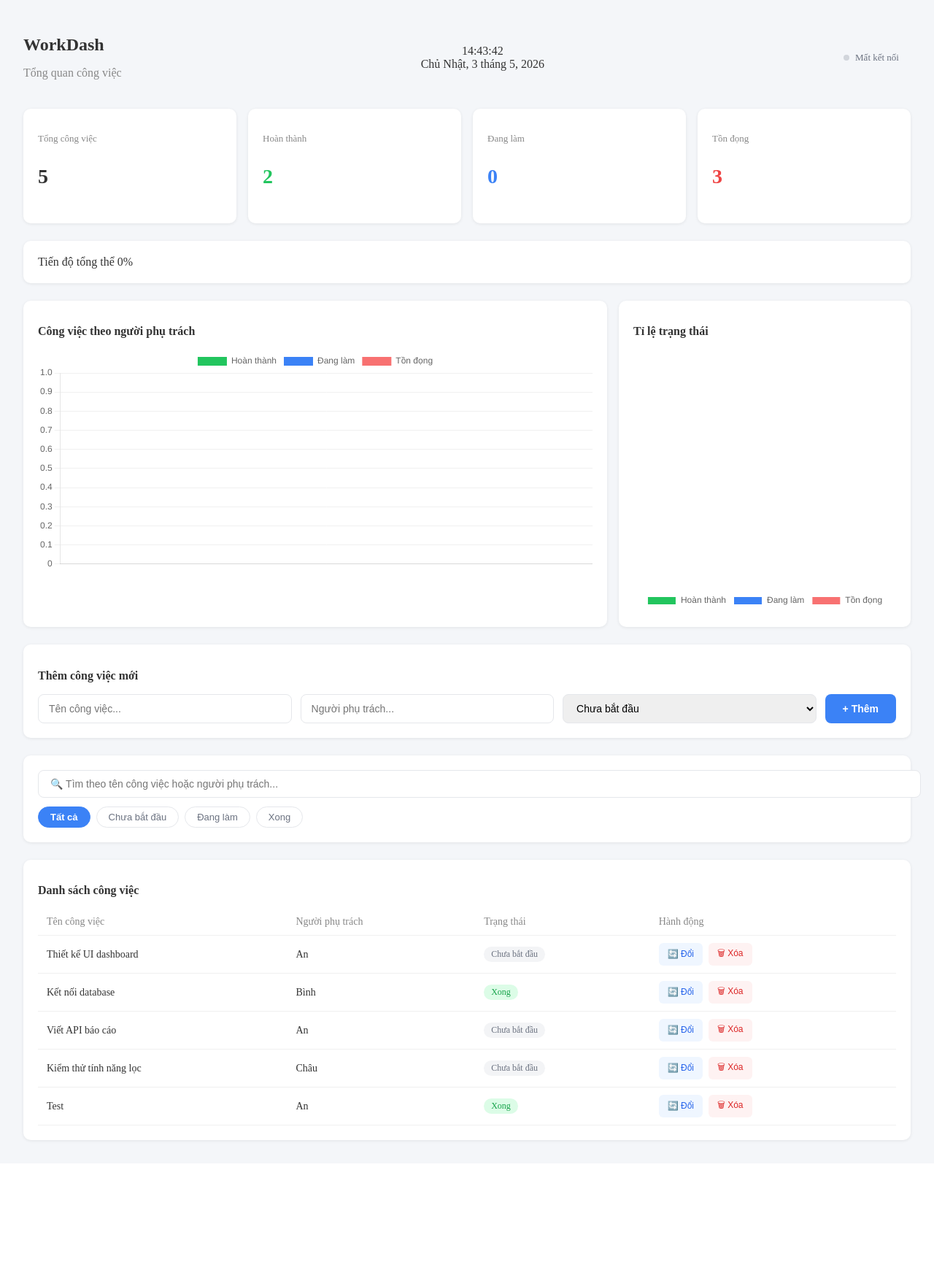
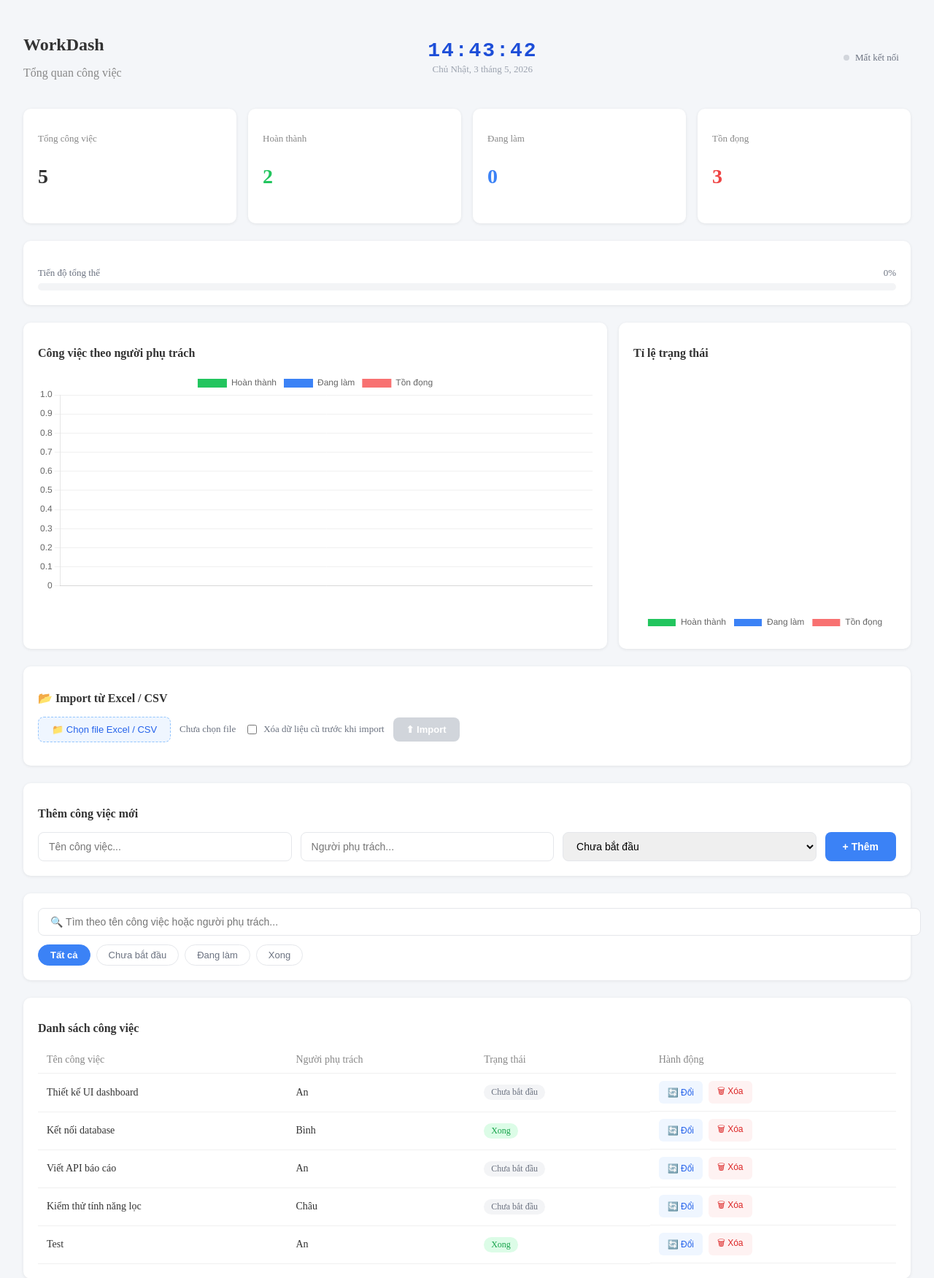
Before and after one commit to Chuonglucas/workdash, a Flask app: page / in a window 1280 px wide. Shown: the top 1751 px of the page at 73% size. Before the commit the page ends 1566 px from the top, so only its background shows below. Run offline with Flask 3, Linux system fonts and the light colour scheme; data comes from the database, SQL or seed files in the repository; data that the repository does not hold is empty.

Commit message:
Phase 4 Buổi 12 - Import Excel/CSV

```diff
--- a/app.py
+++ b/app.py
@@ -1,41 +1,28 @@
-from flask import Flask, request, render_template
+from flask import Flask, render_template, request, redirect, url_for, jsonify, Response
 from flask_sqlalchemy import SQLAlchemy
+import json
+import time
+import os
+import pandas as pd
 
 app = Flask(__name__)
-
-# Cấu hình database — lưu vào file workdash.db
 app.config["SQLALCHEMY_DATABASE_URI"] = "sqlite:///workdash.db"
+app.config["UPLOAD_FOLDER"] = "uploads"
 db = SQLAlchemy(app)
 
-# Định nghĩa bảng CongViec trong database
 class CongViec(db.Model):
-    id       = db.Column(db.Integer, primary_key=True)
-    ten      = db.Column(db.String(200), nullable=False)
-    nguoi    = db.Column(db.String(100), nullable=False)
+    id         = db.Column(db.Integer, primary_key=True)
+    ten        = db.Column(db.String(200), nullable=False)
+    nguoi      = db.Column(db.String(100), nullable=False)
     trang_thai = db.Column(db.String(50), default="Chưa bắt đầu")
-
-# Tạo database và nhập dữ liệu mẫu
-def tao_du_lieu_mau():
-    mau = [
-        CongViec(ten="Thiết kế UI dashboard", nguoi="An", trang_thai="Xong"),
-        CongViec(ten="Kết nối database",       nguoi="Bình", trang_thai="Đang làm"),
-        CongViec(ten="Viết API báo cáo",       nguoi="An", trang_thai="Chưa bắt đầu"),
-        CongViec(ten="Kiểm thử tính năng lọc", nguoi="Châu", trang_thai="Đang làm"),
-    ]
-    db.session.add_all(mau)
-    db.session.commit()
 
 @app.route("/")
 def trang_chu():
-    # Đọc toàn bộ công việc từ database
     ds_cong_viec = CongViec.query.all()
-
-    # Tính toán số liệu
-    tong          = len(ds_cong_viec)
-    hoan_thanh    = len([cv for cv in ds_cong_viec if cv.trang_thai == "Xong"])
-    dang_lam      = len([cv for cv in ds_cong_viec if cv.trang_thai == "Đang làm"])
-    ton_dong      = len([cv for cv in ds_cong_viec if cv.trang_thai == "Chưa bắt đầu"])
-
+    tong         = len(ds_cong_viec)
+    hoan_thanh   = len([cv for cv in ds_cong_viec if cv.trang_thai == "Xong"])
+    dang_lam     = len([cv for cv in ds_cong_viec if cv.trang_thai == "Đang làm"])
+    ton_dong     = len([cv for cv in ds_cong_viec if cv.trang_thai == "Chưa bắt đầu"])
     return render_template("index.html",
         cong_viec  = ds_cong_viec,
         tong       = tong,
@@ -43,17 +30,16 @@ def trang_chu():
         dang_lam   = dang_lam,
         ton_dong   = ton_dong
     )
-# Route mới — nhận dữ liệu từ form
+
 @app.route("/them", methods=["POST"])
 def them_cong_viec():
     ten        = request.form.get("ten")
     nguoi      = request.form.get("nguoi")
     trang_thai = request.form.get("trang_thai")
-    cong_viec_moi = CongViec(ten=ten, nguoi=nguoi, trang_thai=trang_thai)
-    db.session.add(cong_viec_moi)
+    db.session.add(CongViec(ten=ten, nguoi=nguoi, trang_thai=trang_thai))
     db.session.commit()
     return redirect(url_for("trang_chu"))
-# Route xóa công việc
+
 @app.route("/xoa/<int:id>", methods=["POST"])
 def xoa_cong_viec(id):
     cv = CongViec.query.get_or_404(id)
@@ -61,76 +47,59 @@ def xoa_cong_viec(id):
     db.session.commit()
     return jsonify({"ok": True})
 
-# Route đổi trạng thái
 @app.route("/doi-trang-thai/<int:id>", methods=["POST"])
 def doi_trang_thai(id):
-    cv    = CongViec.query.get_or_404(id)
-    vong  = ["Chưa bắt đầu", "Đang làm", "Xong"]
-    vi_tri_hien_tai = vong.index(cv.trang_thai)
-    cv.trang_thai   = vong[(vi_tri_hien_tai + 1) % len(vong)]
+    cv   = CongViec.query.get_or_404(id)
+    vong = ["Chưa bắt đầu", "Đang làm", "Xong"]
+    cv.trang_thai = vong[(vong.index(cv.trang_thai) + 1) % len(vong)]
     db.session.commit()
     return jsonify({"ok": True, "trang_thai_moi": cv.trang_thai})
-# Route tìm kiếm — trả về JSON cho JavaScript
+
 @app.route("/tim-kiem")
 def tim_kiem():
     tu_khoa    = request.args.get("q", "").strip()
     trang_thai = request.args.get("trang_thai", "").strip()
-
-    # Bắt đầu query
-    query = CongViec.query
-
-    # Lọc theo từ khóa nếu có
+    query      = CongViec.query
     if tu_khoa:
         query = query.filter(
             CongViec.ten.ilike(f"%{tu_khoa}%") |
             CongViec.nguoi.ilike(f"%{tu_khoa}%")
         )
-
-    # Lọc theo trạng thái nếu có
     if trang_thai:
         query = query.filter(CongViec.trang_thai == trang_thai)
+    ket_qua = query.all()
+    return jsonify([{
+        "id": cv.id, "ten": cv.ten,
+        "nguoi": cv.nguoi, "trang_thai": cv.trang_thai
+    } for cv in ket_qua])
 
-    ket_qua = query.all()
-
-    # Trả về JSON cho JavaScript
-    return jsonify([{
-        "id":         cv.id,
-        "ten":        cv.ten,
-        "nguoi":      cv.nguoi,
-        "trang_thai": cv.trang_thai
-    } for cv in ket_qua])
-# ---- ROUTE MỚI: Stream dữ liệu real-time ----
 def tao_du_lieu_realtime():
-    """Hàm generator — chạy mãi, cứ 5 giây đẩy dữ liệu mới xuống"""
     while True:
         with app.app_context():
             ds = CongViec.query.all()
-            # Đếm theo từng người phụ trách
             nguoi_dict = {}
             for cv in ds:
-                if cv.nguoi not in  nguoi_dict:
-                    nguoi_dict[cv.nguoi] = {"hoan_thanh": 0, "dang_lam": 0,"ton_dong": 0}
+                if cv.nguoi not in nguoi_dict:
+                    nguoi_dict[cv.nguoi] = {"hoan_thanh": 0, "dang_lam": 0, "ton_dong": 0}
                 if cv.trang_thai == "Xong":
                     nguoi_dict[cv.nguoi]["hoan_thanh"] += 1
                 elif cv.trang_thai == "Đang làm":
                     nguoi_dict[cv.nguoi]["dang_lam"] += 1
                 else:
                     nguoi_dict[cv.nguoi]["ton_dong"] += 1
+
             du_lieu = {
-                # Metric cards
                 "tong":       len(ds),
                 "hoan_thanh": len([cv for cv in ds if cv.trang_thai == "Xong"]),
                 "dang_lam":   len([cv for cv in ds if cv.trang_thai == "Đang làm"]),
                 "ton_dong":   len([cv for cv in ds if cv.trang_thai == "Chưa bắt đầu"]),
                 "thoi_gian":  time.strftime("%H:%M:%S"),
-
-                # Dữ liệu biểu đồ theo người phụ trách
                 "bieu_do": {
-                    "nhan": list(nguoi_dict.keys()),
+                    "nhan":       list(nguoi_dict.keys()),
                     "hoan_thanh": [v["hoan_thanh"] for v in nguoi_dict.values()],
                     "dang_lam":   [v["dang_lam"]   for v in nguoi_dict.values()],
                     "ton_dong":   [v["ton_dong"]    for v in nguoi_dict.values()],
-               }
+                }
             }
         yield f"data: {json.dumps(du_lieu, ensure_ascii=False)}\n\n"
         time.sleep(5)
@@ -140,14 +109,75 @@ def stream():
     return Response(
         tao_du_lieu_realtime(),
         mimetype="text/event-stream",
-        headers={
-            "Cache-Control":   "no-cache",
-            "X-Accel-Buffering": "no"
-        }
+        headers={"Cache-Control": "no-cache", "X-Accel-Buffering": "no"}
     )
+
+# ---- ROUTE MỚI: Upload file Excel/CSV ----
+@app.route("/upload", methods=["POST"])
+def upload_file():
+    # Kiểm tra có file không
+    if "file" not in request.files:
+        return jsonify({"ok": False, "loi": "Không tìm thấy file"})
+
+    file = request.files["file"]
+
+    if file.filename == "":
+        return jsonify({"ok": False, "loi": "Chưa chọn file"})
+
+    # Kiểm tra định dạng file
+    ten_file = file.filename.lower()
+    if not (ten_file.endswith(".xlsx") or ten_file.endswith(".csv")):
+        return jsonify({"ok": False, "loi": "Chỉ chấp nhận file .xlsx hoặc .csv"})
+
+    try:
+        # Đọc file bằng Pandas
+        if ten_file.endswith(".xlsx"):
+            df = pd.read_excel(file)
+        else:
+            df = pd.read_csv(file, encoding="utf-8")
+
+        # Kiểm tra đủ cột chưa
+        cot_can = ["ten", "nguoi", "trang_thai"]
+        for cot in cot_can:
+            if cot not in df.columns:
+                return jsonify({
+                    "ok": False,
+                    "loi": f"File thiếu cột '{cot}'. Cần có: ten, nguoi, trang_thai"
+                })
+
+        # Xóa dữ liệu cũ nếu người dùng muốn
+        xoa_cu = request.form.get("xoa_cu") == "true"
+        if xoa_cu:
+            CongViec.query.delete()
+
+        # Đọc từng hàng và thêm vào database
+        dem = 0
+        for _, hang in df.iterrows():
+            ten        = str(hang["ten"]).strip()
+            nguoi      = str(hang["nguoi"]).strip()
+            trang_thai = str(hang["trang_thai"]).strip()
+
+            # Bỏ qua hàng rỗng
+            if not ten or ten == "nan":
+                continue
+
+            # Chuẩn hóa trạng thái
+            if trang_thai not in ["Xong", "Đang làm", "Chưa bắt đầu"]:
+                trang_thai = "Chưa bắt đầu"
+
+            db.session.add(CongViec(
+                ten=ten, nguoi=nguoi, trang_thai=trang_thai
+            ))
+            dem += 1
+
+        db.session.commit()
+        return jsonify({"ok": True, "dem": dem})
+
+    except Exception as e:
+        return jsonify({"ok": False, "loi": str(e)})
+
+
 if __name__ == "__main__":
     with app.app_context():
-        db.create_all()           # Tạo bảng nếu chưa có
-        if CongViec.query.count() == 0:
-            tao_du_lieu_mau()     # Nhập dữ liệu mẫu lần đầu
-    app.run(debug=True)
+        db.create_all()
+    app.run(debug=True, threaded=True)
--- a/static/style.css
+++ b/static/style.css
@@ -265,3 +265,138 @@ th {
     gap: 16px;
     margin-bottom: 24px;
 }
+/* Đồng hồ */
+.dong-ho {
+    font-size: 28px;
+    font-weight: 600;
+    color: #1d4ed8;
+    font-family: 'Courier New', monospace;
+    letter-spacing: 2px;
+}
+
+.ngay-thang {
+    font-size: 13px;
+    color: #9ca3af;
+    margin-top: 2px;
+}
+
+/* Thanh tiến độ */
+.tien-do-wrap {
+    margin-top: 16px;
+}
+
+.tien-do-label {
+    display: flex;
+    justify-content: space-between;
+    font-size: 13px;
+    color: #6b7280;
+    margin-bottom: 6px;
+}
+
+.tien-do-track {
+    width: 100%;
+    height: 10px;
+    background: #f3f4f6;
+    border-radius: 99px;
+    overflow: hidden;
+}
+
+.tien-do-fill {
+    height: 100%;
+    background: linear-gradient(90deg, #3b82f6, #22c55e);
+    border-radius: 99px;
+    transition: width 0.6s ease;
+}
+
+/* Thông báo popup */
+.thong-bao-wrap {
+    position: fixed;
+    bottom: 24px;
+    right: 24px;
+    display: flex;
+    flex-direction: column;
+    gap: 8px;
+    z-index: 999;
+}
+
+.thong-bao {
+    background: white;
+    border-left: 4px solid #3b82f6;
+    border-radius: 8px;
+    padding: 12px 16px;
+    box-shadow: 0 4px 16px rgba(0,0,0,0.12);
+    font-size: 13px;
+    color: #374151;
+    min-width: 260px;
+    animation: truot-vao 0.3s ease;
+}
+
+.thong-bao.thanh-cong {
+    border-left-color: #22c55e;
+}
+
+.thong-bao.canh-bao {
+    border-left-color: #f59e0b;
+}
+
+.thong-bao-title {
+    font-weight: 600;
+    margin-bottom: 2px;
+}
+
+@keyframes truot-vao {
+    from { transform: translateX(100px); opacity: 0; }
+    to   { transform: translateX(0);     opacity: 1; }
+}
+/* Upload */
+.upload-wrap {
+    display: flex;
+    align-items: center;
+    gap: 12px;
+    flex-wrap: wrap;
+    margin-top: 12px;
+}
+
+.btn-upload {
+    padding: 9px 18px;
+    background: #eff6ff;
+    color: #2563eb;
+    border: 1px dashed #93c5fd;
+    border-radius: 8px;
+    font-size: 13px;
+    cursor: pointer;
+    font-weight: 500;
+}
+
+.btn-upload:hover {
+    background: #dbeafe;
+}
+
+.btn-import {
+    padding: 9px 18px;
+    background: #22c55e;
+    color: white;
+    border: none;
+    border-radius: 8px;
+    font-size: 13px;
+    font-weight: 600;
+    cursor: pointer;
+}
+
+.btn-import:disabled {
+    background: #d1d5db;
+    cursor: not-allowed;
+}
+
+.btn-import:hover:not(:disabled) {
+    background: #16a34a;
+}
+
+.label-checkbox {
+    display: flex;
+    align-items: center;
+    gap: 6px;
+    font-size: 13px;
+    color: #6b7280;
+    cursor: pointer;
+}
--- a/templates/index.html
+++ b/templates/index.html
@@ -75,7 +75,31 @@
         <canvas id="bieu-do-tron" height="120"></canvas>
     </div>
 </div>
+<!-- Upload Excel/CSV -->
+<div class="table-wrap" style="margin-bottom: 24px;">
+    <h2>📂 Import từ Excel / CSV</h2>
+    <div class="upload-wrap">
+        <input type="file" id="chon-file" accept=".xlsx,.csv"
+               style="display:none" />
+        <button class="btn-upload" onclick="document.getElementById('chon-file').click()">
+            📁 Chọn file Excel / CSV
+        </button>
+        <span id="ten-file" style="font-size:13px; color:#6b7280;">
+            Chưa chọn file
+        </span>
 
+        <label class="label-checkbox">
+            <input type="checkbox" id="xoa-cu" />
+            Xóa dữ liệu cũ trước khi import
+        </label>
+
+        <button class="btn-import" id="btn-import"
+                onclick="importFile()" disabled>
+            ⬆ Import
+        </button>
+    </div>
+    <div id="ket-qua-upload" style="margin-top:12px; font-size:13px;"></div>
+</div>
 <!-- Form thêm công việc -->
 <div class="table-wrap" style="margin-bottom: 24px;">
     <h2>Thêm công việc mới</h2>
@@ -394,6 +418,50 @@ async function xoaCongViec(id) {
     if (data.ok) { location.reload(); }
 }
 
+// =============================================
+// UPLOAD FILE EXCEL/CSV
+// =============================================
+document.getElementById("chon-file").addEventListener("change", function () {
+    const file = this.files[0];
+    if (file) {
+        document.getElementById("ten-file").textContent    = file.name;
+        document.getElementById("btn-import").disabled = false;
+    }
+});
+
+async function importFile() {
+    const file   = document.getElementById("chon-file").files[0];
+    const xoaCu  = document.getElementById("xoa-cu").checked;
+    const ketQua = document.getElementById("ket-qua-upload");
+
+    if (!file) return;
+
+    // Hiển thị đang xử lý
+    ketQua.innerHTML = '<span style="color:#3b82f6;">⏳ Đang xử lý file...</span>';
+
+    const formData = new FormData();
+    formData.append("file", file);
+    formData.append("xoa_cu", xoaCu ? "true" : "false");
+
+    try {
+        const res  = await fetch("/upload", { method: "POST", body: formData });
+        const data = await res.json();
+
+        if (data.ok) {
+            ketQua.innerHTML = `<span style="color:#22c55e;">
+                ✅ Import thành công ${data.dem} công việc!
+            </span>`;
+            hienThongBao("📂 Import xong", `Đã thêm ${data.dem} công việc từ file`, "thanh-cong");
+
+            // Reload bảng sau 1 giây
+            setTimeout(() => location.reload(), 1000);
+        } else {
+            ketQua.innerHTML = `<span style="color:#ef4444;">❌ Lỗi: ${data.loi}</span>`;
+        }
+    } catch (e) {
+        ketQua.innerHTML = '<span style="color:#ef4444;">❌ Không thể kết nối server</span>';
+    }
+}
 </script>
 </body>
 </html>
```
Also changed, not shown: 2 other files.
